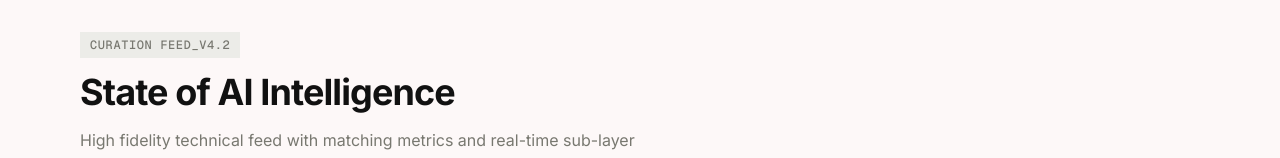
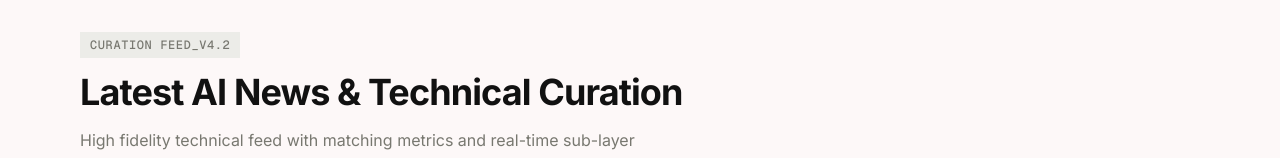
Before and after one commit to IdanKrupnik/state-of-ai, a Next.js app: page / in a window 1280 px wide. Shown: the part 961-1119 px from the top of the page. Built offline with nearby package versions, Linux system fonts and the light colour scheme; no server answers; the database is empty.

Commit message:
feat(feed): rename main feed header title to Latest AI News & Technical Curation

```diff
--- a/src/components/App/App.tsx
+++ b/src/components/App/App.tsx
@@ -78,7 +78,7 @@ export const App: React.FC<AppProps> = ({ initialArticles = [] }) => {
                 <section className="flex flex-col gap-6">
                   <FeedHeader
                     category="CURATION FEED_v4.2"
-                    title="State of AI Intelligence"
+                    title="Latest AI News & Technical Curation"
                     description="High fidelity technical feed with matching metrics and real-time sub-layer reasoning telemetry."
                   />
 
```
